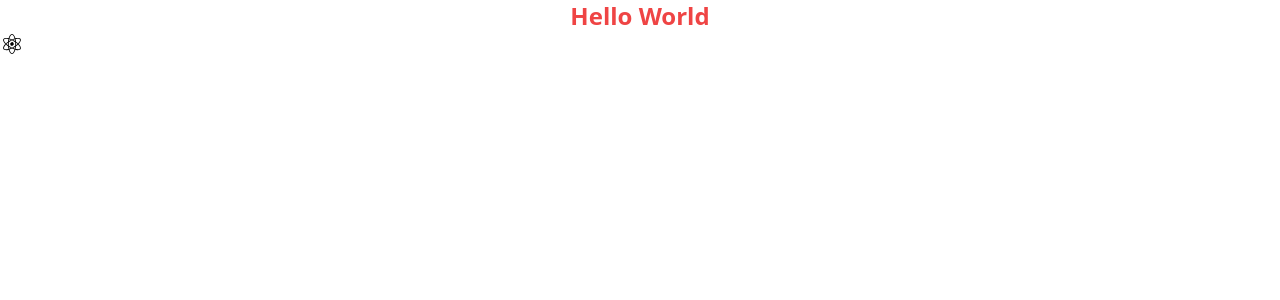
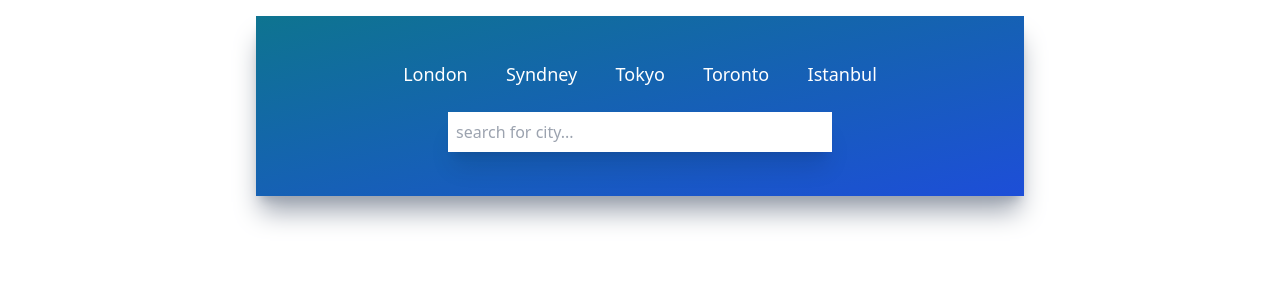
Before and after one commit to oznozlr/weatherapp, a React (Create React App) app: page / in a window 1280 px wide. Shown: the top 300 px of the page. Built offline with nearby package versions, Linux system fonts and the light colour scheme.

Commit message:
sehir isimleri ve text yapıldı.

```diff
--- a/src/App.js
+++ b/src/App.js
@@ -1,11 +1,13 @@
 import './App.css';
 import UilReact from '@iconscout/react-unicons/icons/uil-react'
+import TopButtons from './components/TopButtons';
+import Inputs from './components/inputs';
 
 function App() {
   return (
-    <div className="App">
-      <h1 className="text-2xl font-bold text-red-500">Hello World</h1>
-      <UilReact />
+    <div className='mx-auto max-w-screen-md mt-4 py-5 px-32 bg-gradient-to-br from-cyan-700 to-blue-700 h-fit shadow-xl shadow-gray-400'>
+      <TopButtons />
+      <Inputs />
     </div>
   );
 }
--- /dev/null
+++ b/src/components/TopButtons.jsx
@@ -0,0 +1,39 @@
+import React from 'react'
+
+function TopButtons() {
+
+    const cities= [
+        {
+            id:1,
+            title:'London'
+        },
+        {
+            id:2,
+            title:'Syndney'
+        },
+        {
+            id:3,
+            title:'Tokyo'
+        },
+        {
+            id:4,
+            title:'Toronto'
+        },
+        {
+            id:5,
+            title:'Istanbul'
+        }
+    ]
+
+  return <div className="flex items-center justify-around my-6">
+        {cities.map((city) => (
+
+            <button key={city.id} className="text-white text-lg font-medium">{city.title}</button>
+        ))}
+    </div>
+
+
+
+}
+
+export default TopButtons;
--- /dev/null
+++ b/src/components/inputs.jsx
@@ -0,0 +1,17 @@
+import React from 'react'
+import { UilSearch, UilLocationPoint } from '@iconscout/react-unicons'
+
+function Inputs() {
+  return <div className="flex flex-row justify-center my-6">
+
+    <div className="flex flex-row w-3/4 items-center justify-center space-x-4">
+    <input
+    type="text"
+    placeholder='Search for city...'
+    className="text-xxl font-light p-2 w-full shadow-xl focus:outline-none capitalize placeholder:lowercase" />
+    </div>
+  </div>
+
+}
+
+export default Inputs;
```
